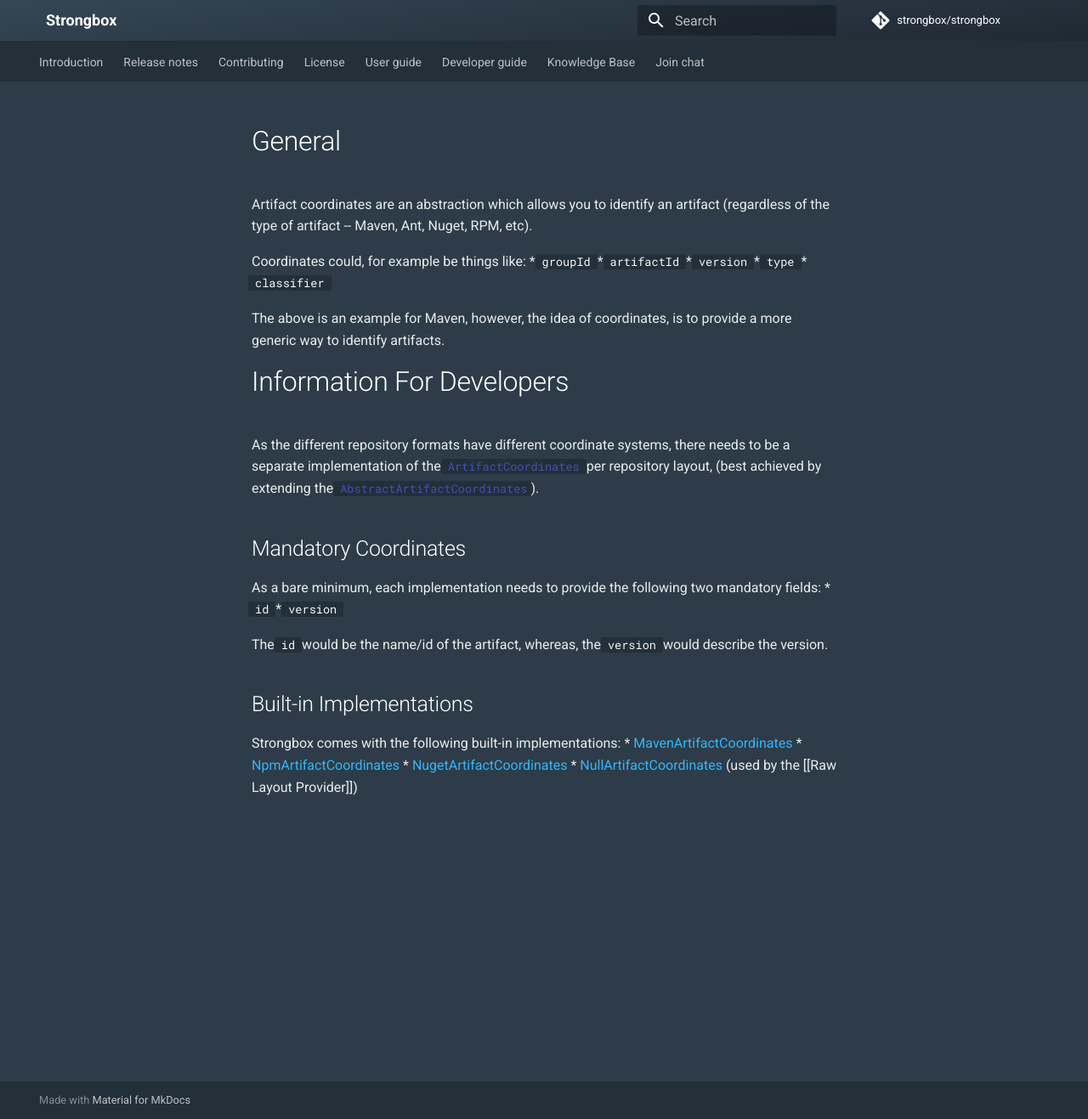
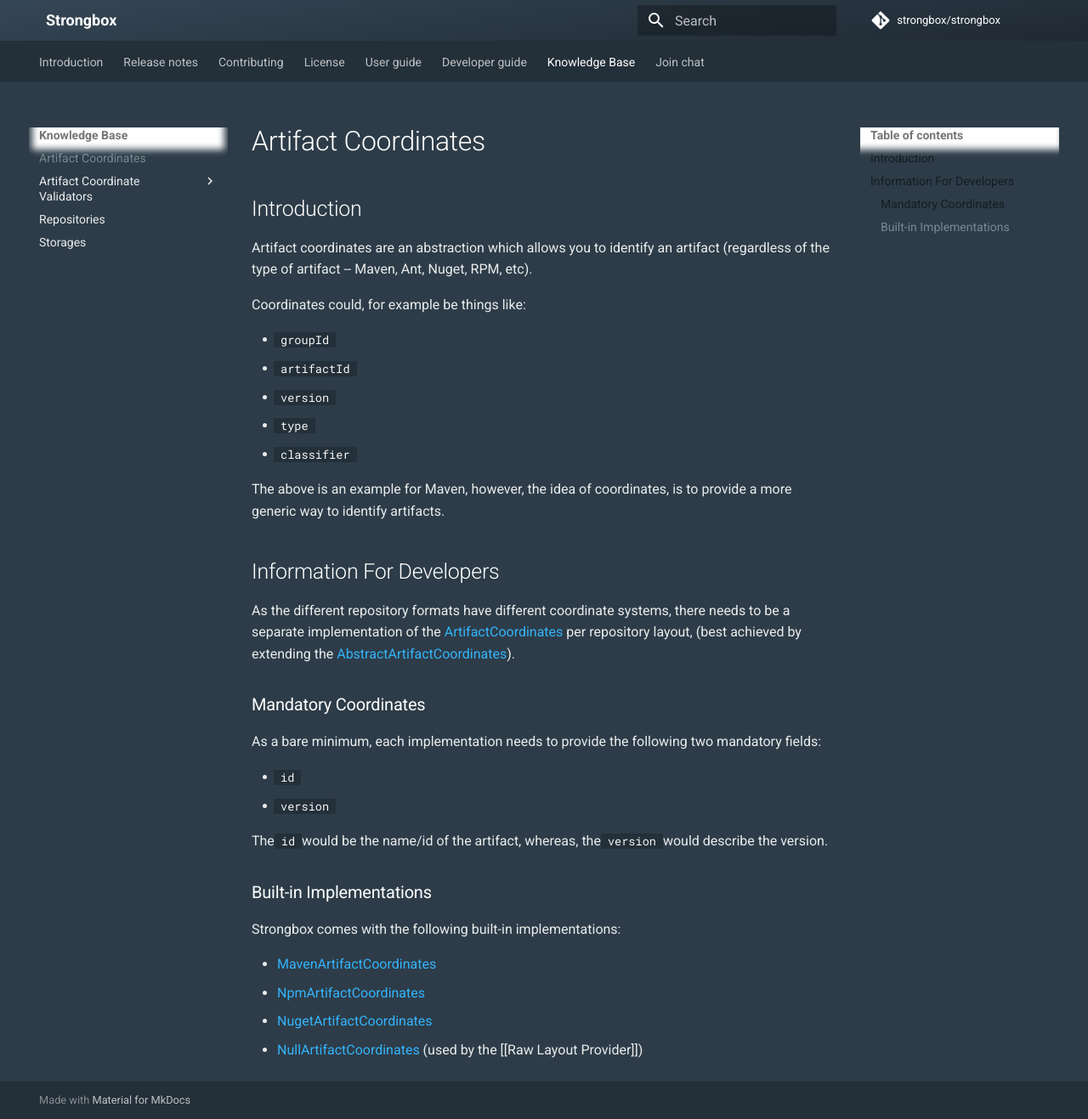
Before and after one commit to strongbox/strongbox-docs, an MkDocs documentation site: the page built from docs/knowledge-base/artifact-coordinates.md, in a window 1280 px wide and 1317 px high. Shown: the whole window at 85% size. Built offline with MkDocs 1.6.1 and Material for MkDocs 9.7.7, drawn with Linux system fonts in a browser that asks for light colours; comment, search, counter and statistics services are not loaded; some of the changed lines change nothing that is shown.

Commit message:
knowledge-base: Updating artifact-coordinates.md page

```diff
--- a/docs/knowledge-base/artifact-coordinates.md
+++ b/docs/knowledge-base/artifact-coordinates.md
@@ -1,9 +1,9 @@
-
-# General
+## Introduction
 
 Artifact coordinates are an abstraction which allows you to identify an artifact (regardless of the type of artifact -- Maven, Ant, Nuget, RPM, etc).
 
 Coordinates could, for example be things like:
+
 * `groupId`
 * `artifactId`
 * `version`
@@ -12,22 +12,29 @@
 
 The above is an example for Maven, however, the idea of coordinates, is to provide a more generic way to identify artifacts.
 
-# Information For Developers
+## Information For Developers
 
-As the different repository formats have different coordinate systems, there needs to be a separate implementation of the [`ArtifactCoordinates`](https://github.com/strongbox/strongbox/tree/master/strongbox-commons/src/main/java/org/carlspring/strongbox/artifact/coordinates/ArtifactCoordinates.java) per repository layout, (best achieved by extending the [`AbstractArtifactCoordinates`](https://github.com/strongbox/strongbox/tree/master/strongbox-commons/src/main/java/org/carlspring/strongbox/artifact/coordinates/AbstractArtifactCoordinates.java)).
+As the different repository formats have different coordinate systems, there needs to be a separate implementation of
+the [ArtifactCoordinates] per repository layout, (best achieved by extending the [AbstractArtifactCoordinates]).
 
-## Mandatory Coordinates
+### Mandatory Coordinates
 
 As a bare minimum, each implementation needs to provide the following two mandatory fields:
+
 * `id`
 * `version`
 
 The `id` would be the name/id of the artifact, whereas, the `version` would describe the version.
 
-## Built-in Implementations
+### Built-in Implementations
 
 Strongbox comes with the following built-in implementations:
+
 * [MavenArtifactCoordinates](https://github.com/strongbox/strongbox/blob/master/strongbox-storage/strongbox-storage-layout-providers/strongbox-storage-maven-layout-provider/src/main/java/org/carlspring/strongbox/artifact/coordinates/MavenArtifactCoordinates.java)
 * [NpmArtifactCoordinates](https://github.com/strongbox/strongbox/blob/master/strongbox-storage/strongbox-storage-layout-providers/strongbox-storage-npm-layout-provider/src/main/java/org/carlspring/strongbox/artifact/coordinates/NpmArtifactCoordinates.java)
 * [NugetArtifactCoordinates](https://github.com/strongbox/strongbox/blob/master/strongbox-storage/strongbox-storage-layout-providers/strongbox-storage-nuget-layout-provider/src/main/java/org/carlspring/strongbox/artifact/coordinates/NugetArtifactCoordinates.java)
 * [NullArtifactCoordinates](https://github.com/strongbox/strongbox/blob/master/strongbox-commons/src/main/java/org/carlspring/strongbox/artifact/coordinates/NullArtifactCoordinates.java) (used by the [[Raw Layout Provider]])
+
+
+[ArtifactCoordinates]: https://github.com/strongbox/strongbox/tree/master/strongbox-commons/src/main/java/org/carlspring/strongbox/artifact/coordinates/ArtifactCoordinates.java
+[AbstractArtifactCoordinates]: https://github.com/strongbox/strongbox/tree/master/strongbox-commons/src/main/java/org/carlspring/strongbox/artifact/coordinates/AbstractArtifactCoordinates.java
--- a/mkdocs.yml
+++ b/mkdocs.yml
@@ -92,6 +92,7 @@
       - JUnit: developer-guide/junit-user-guide.md
       - Form Tests: developer-guide/writing-web-form-tests.md
   - Knowledge Base:
+      - Artifact Coordinates: knowledge-base/artifact-coordinates.md
       - Artifact Coordinate Validators:
         - Generic: knowledge-base/artifact-coordinate-validators/artifact-coordinate-validators.md
         - Maven: knowledge-base/artifact-coordinate-validators/artifact-coordinate-validators-maven.md
```
